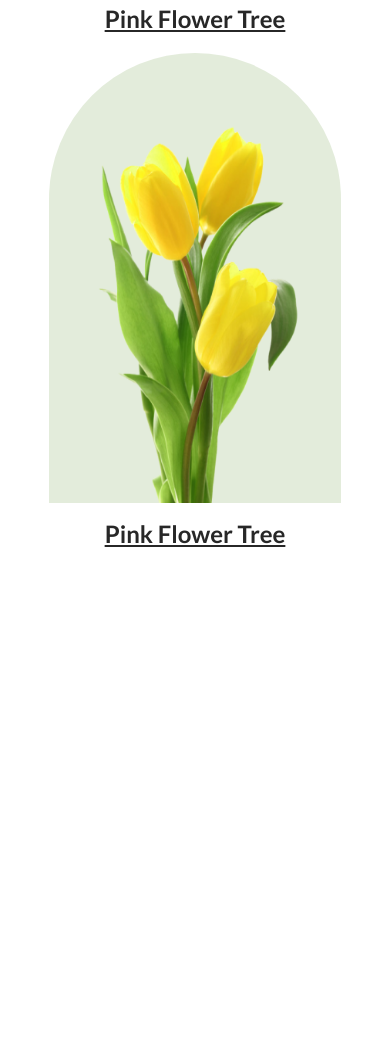
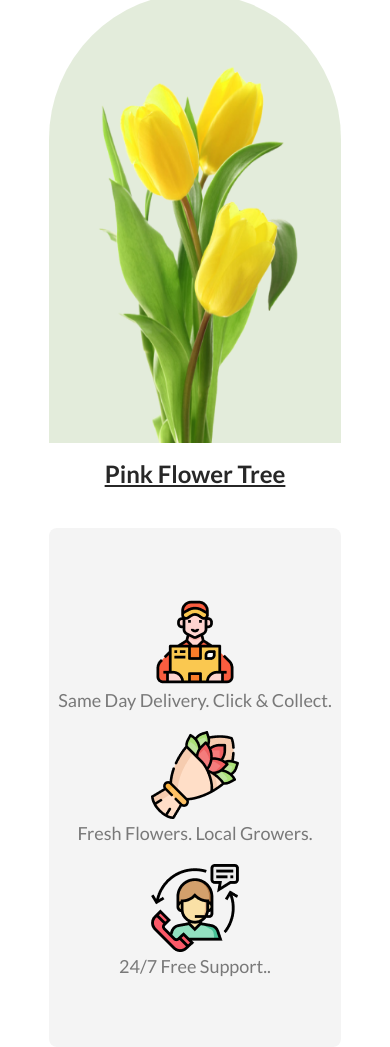
Before and after one commit to mizanur2734/flower-shop, a plain HTML site: page index.html in a window 390 px wide. Shown: the part 2350-3397 px from the top of the page. Before the commit the page ends 2998 px from the top, so only its background shows below. Drawn offline with Linux system fonts and the light colour scheme.

Commit message:
skill the added

```diff
--- a/index.html
+++ b/index.html
@@ -26,7 +26,7 @@
       </div>
     </header>
     <main class="container">
-      <div id="featured">
+      <section id="featured">
         <div class="section-heading">
           <h2>Our Featured Flowers</h2>
           <p>
@@ -54,7 +54,26 @@
             <p>Pink Flower Tree</p>
           </div>
         </div>
-      </div>
+      </section>
+      <section id="skills">
+        <div class="skill-container">
+          <div class="skill-img">
+            <img src="Flower Asset/Group 57.png" alt="" />
+            <p>Same Day Delivery. Click & Collect.</p>
+          </div>
+          <div class="skill-img">
+            <img src="Flower Asset/Group 58.png" alt="" />
+            <p>Fresh Flowers. Local Growers.</p>
+          </div>
+          <div class="skill-img">
+            <img src="Flower Asset/Group 59.png" alt="" />
+            <p>24/7 Free Support..</p>
+          </div>
+        </div>
+      </section>
+      <section id="hot-deal">
+
+      </section>
     </main>
     <footer></footer>
   </body>
--- a/styles/responsive.css
+++ b/styles/responsive.css
@@ -1,6 +1,17 @@
 @media screen and (max-width: 576px) {
    .banner,
-   .section-content{
+   .section-content,
+   .skill-container{
     flex-direction: column;
    }
+   #featured{
+      padding: 40px 0px;
+   }
+   .skills{
+      background: none;
+   }
+   .skill-container{
+      gap: 20px;
+
+   }
 }
--- a/styles/styles.css
+++ b/styles/styles.css
@@ -67,7 +67,7 @@ header {
     vertical-align: middle;
 }
 
-/* featured section */
+/* featured styles */
 #featured {
     padding: 100px 0px;
 }
@@ -119,3 +119,15 @@ header {
     font-weight: 700;
     text-decoration-line: underline;
 }
+/* skill styles */
+#skills{
+    background-color: rgba(39, 39, 39, 0.05);
+    border-radius: 8px;
+}
+.skill-container{
+    display: flex;
+    justify-content: space-around;
+    align-content: center;
+    padding: 70px 0px;
+    text-align: center;
+}
```
